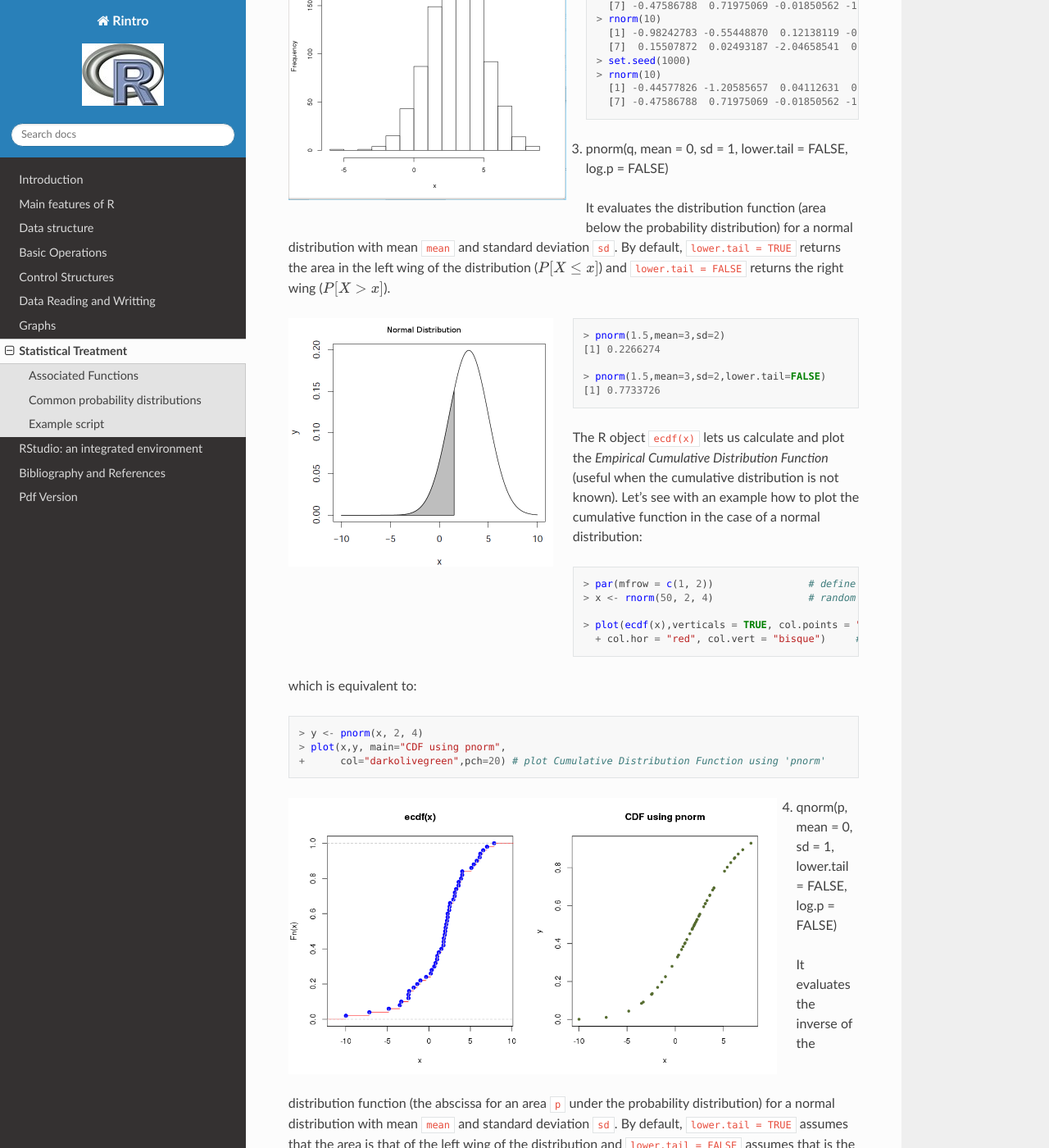
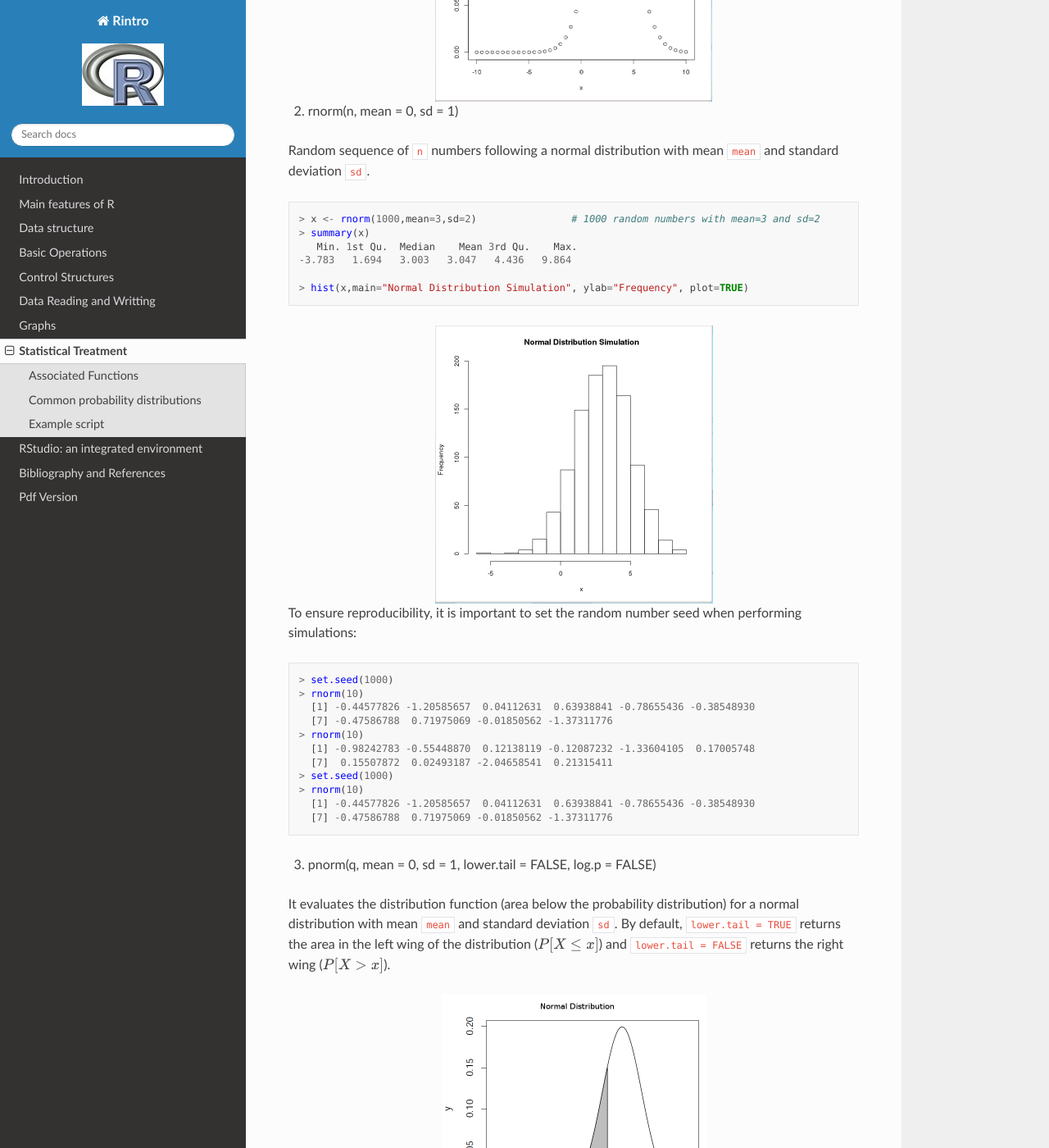
Before and after one commit to mtceballos/Rintro, a Sphinx documentation site: the page built from doc/statisticalTreatment.rst, in a window 1280 px wide and 1400 px high, scrolled down 2041 px. Shown: the whole window at 82% size. Built offline with Sphinx 7.4.7 and the Read the Docs theme 3.1.0, drawn with Linux system fonts in a browser that asks for light colours; some of the changed text lies outside the part shown.

Commit message:
Changing figures alignment to center to comply with new theme

```diff
--- a/doc/Rintro.rst
+++ b/doc/Rintro.rst
@@ -38,7 +38,7 @@ others), we have chosen R because:
 
 .. image:: images/hpgraphic.png
     :scale: 70 %
-    :align: left
+    :align: center
 
 (*image from* `R project web page <http://www.r-project.org>`_)
 
@@ -46,7 +46,7 @@ others), we have chosen R because:
 
 .. image:: images/exponential-growth.png
     :scale: 80 %
-    :align: left
+    :align: center
 
 (*from* `R Journal <http://journal.r-project.org/archive/2009-2/>`_)
 
--- a/doc/Rstudio.rst
+++ b/doc/Rstudio.rst
@@ -7,4 +7,4 @@ a very common one is `RStudio <http://www.rstudio.com/ide/>`_
 
 .. image:: images/rstudio-windows.png
     :scale: 50 %
-    :align: left
+    :align: center
--- a/doc/statisticalTreatment.rst
+++ b/doc/statisticalTreatment.rst
@@ -10,7 +10,9 @@ R contains a very comprehensive library with statistical functions, including th
 
 .. image:: images/distri.png
     :scale: 50 %
-    :align: left
+    :align: center
+
+
 
 Associated Functions
 ====================
@@ -86,7 +88,7 @@ where :math:`\mu` is the mean of the distribution and :math:`\sigma` the standar
 
 .. image:: images/dnorm_ejemplo.png
     :scale: 50 %
-    :align: left
+    :align: center
 
 2. :magenta:`rnorm(n, mean = 0, sd = 1)`
 
@@ -103,7 +105,7 @@ Random sequence of ``n`` numbers following a normal distribution with mean ``mea
 
 .. image:: images/rnorm_ejemplo.png
     :scale: 50 %
-    :align: left
+    :align: center
 
 To ensure reproducibility, it is important to set the random number seed when performing simulations:
 
@@ -130,7 +132,7 @@ the distribution (:math:`P[X \le x]`) and ``lower.tail = FALSE`` returns the rig
 
 .. image:: images/pnorm_ejemplo.png
     :scale: 50 %
-    :align: left
+    :align: center
 
 ::
 
@@ -162,7 +164,7 @@ which is equivalent to:
 
 .. image:: images/ecdf.png
     :scale: 60 %
-    :align: left
+    :align: center
 
 
 4. :magenta:`qnorm(p, mean = 0, sd = 1, lower.tail = FALSE, log.p = FALSE)`
@@ -252,4 +254,4 @@ The code is executed in R as follows:
 
 .. image:: images/pirandom.jpg
     :scale: 50 %
-    :align: left
+    :align: center
```
Also changed, not shown: doc/graphs.rst (+6 -6 lines).
